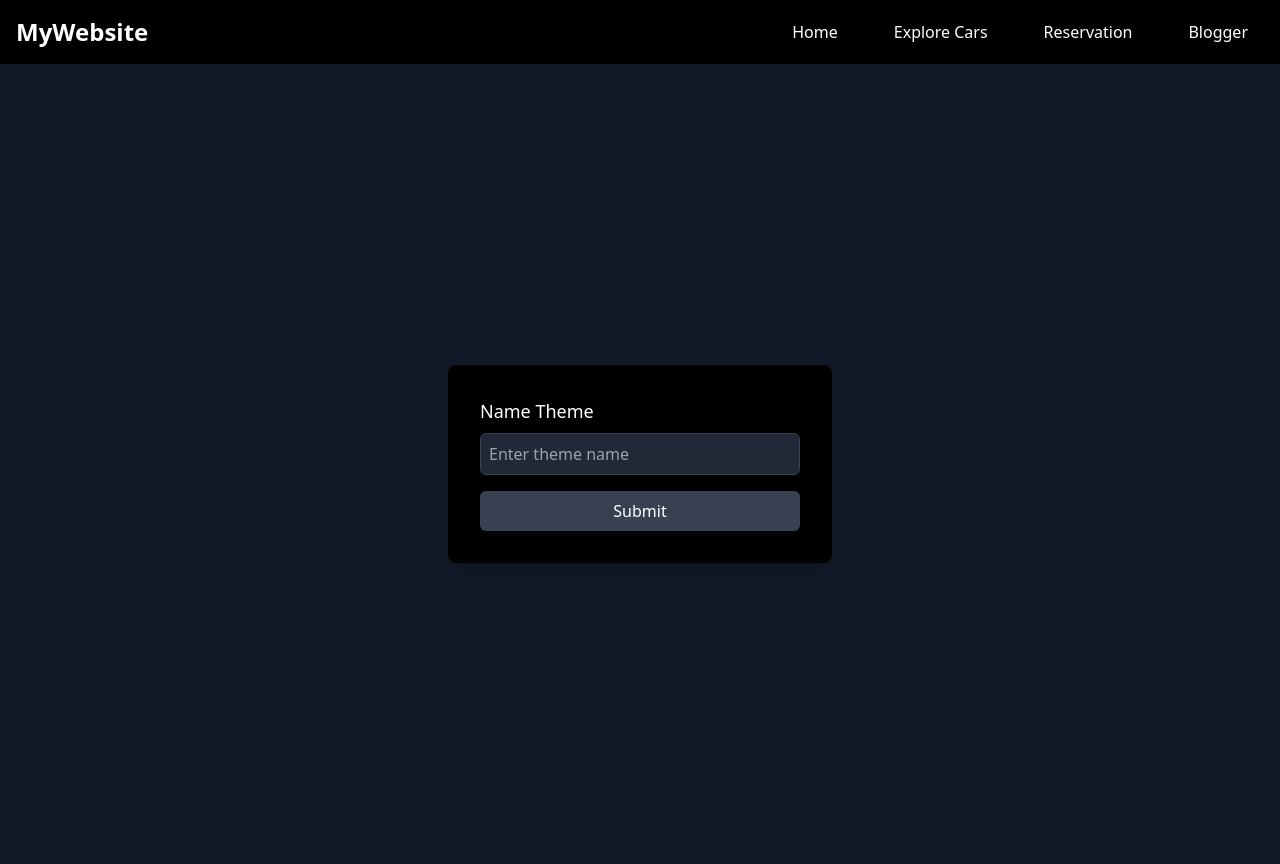
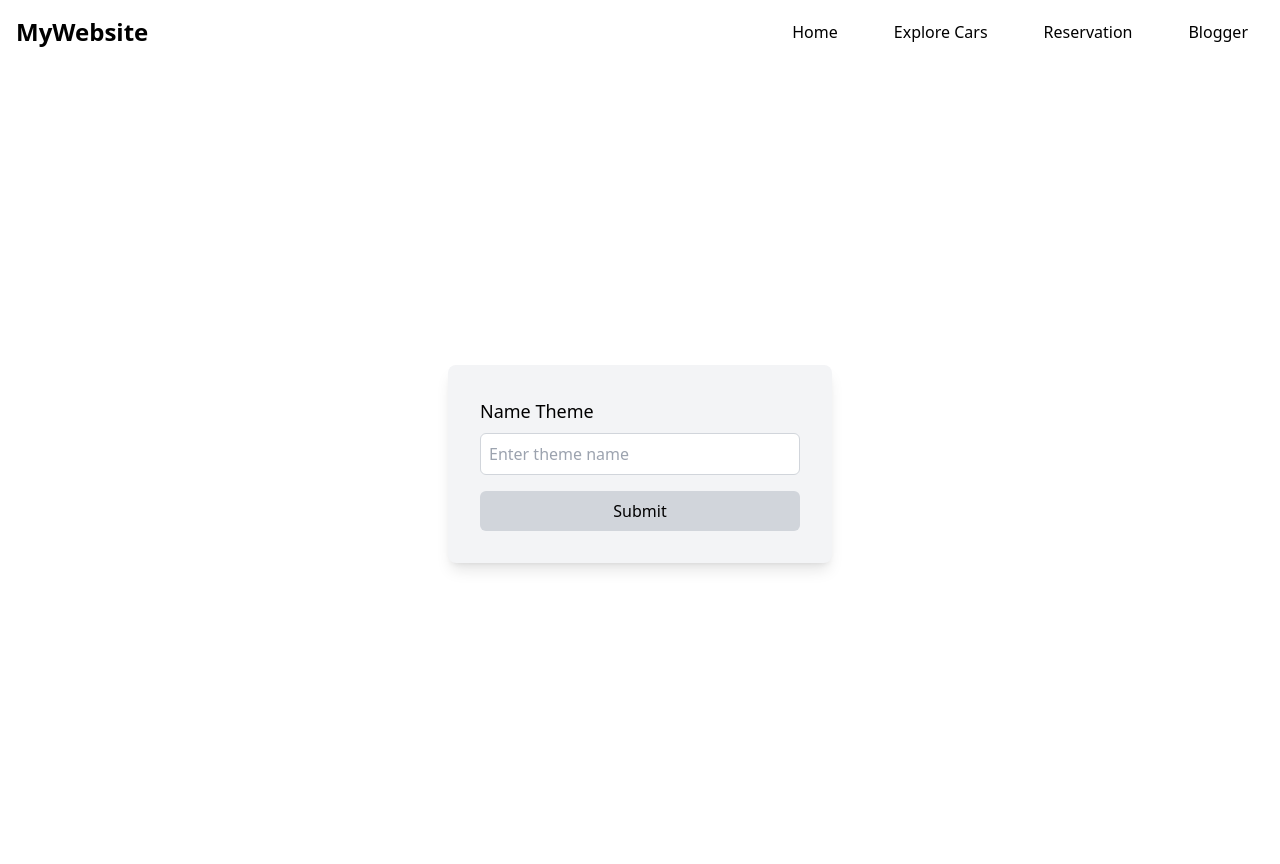
Before and after one commit to HamzaChehlaoui/Driva_Loc_V2, a PHP site: page /Add_theme.php in a window 1280 px wide. Run offline with PHP 8.4, Linux system fonts and the light colour scheme; some libraries are stand-ins or nearby versions.

Commit message:
modified fill blogger

```diff
--- a/Add_theme.php
+++ b/Add_theme.php
@@ -9,7 +9,7 @@
 </head>
 <body>
     <!-- Navbar -->
-    <nav class="bg-black text-white py-4">
+    <nav class="bg-white text-black py-4">
         <div class="max-w-7xl mx-auto px-4">
             <div class="flex justify-between items-center">
                 <!-- Logo or Brand Name -->
@@ -20,24 +20,24 @@
                 <!-- Navbar Links -->
                 <div>
                     <ul class="flex space-x-6">
-                        <li><a href="user.php" class="hover:bg-gray-700 px-4 py-2 rounded">Home</a></li>
-                        <li><a href="showcare.php" class="hover:bg-gray-700 px-4 py-2 rounded">Explore Cars</a></li>
-                        <li><a href="showReserv.php" class="hover:bg-gray-700 px-4 py-2 rounded">Reservation</a></li>
-                        <li><a href="blogger.php" class="hover:bg-gray-700 px-4 py-2 rounded">Blogger</a></li>
+                        <li><a href="user.php" class="hover:bg-gray-200 px-4 py-2 rounded">Home</a></li>
+                        <li><a href="showcare.php" class="hover:bg-gray-200 px-4 py-2 rounded">Explore Cars</a></li>
+                        <li><a href="showReserv.php" class="hover:bg-gray-200 px-4 py-2 rounded">Reservation</a></li>
+                        <li><a href="blogger.php" class="hover:bg-gray-200 px-4 py-2 rounded">Blogger</a></li>
                     </ul>
                 </div>
             </div>
         </div>
     </nav>
 
-    <div class="bg-gray-900 flex items-center justify-center min-h-screen">
-        <div class="bg-black p-8 rounded-lg shadow-lg max-w-sm w-full">
+    <div class="bg-white flex items-center justify-center min-h-screen">
+        <div class="bg-gray-100 p-8 rounded-lg shadow-lg max-w-sm w-full">
             <form action="addtheme.php" method="POST">
                 <div class="mb-4">
-                    <label for="name" class="block text-lg font-medium text-white">Name Theme</label>
-                    <input id="name" name="name_theme" type="text" class="mt-2 p-2 w-full border border-gray-700 rounded-md focus:ring-2 focus:ring-gray-500 text-white bg-gray-800" placeholder="Enter theme name" required>
+                    <label for="name" class="block text-lg font-medium text-black">Name Theme</label>
+                    <input id="name" name="name_theme" type="text" class="mt-2 p-2 w-full border border-gray-300 rounded-md focus:ring-2 focus:ring-gray-500 text-black bg-white" placeholder="Enter theme name" required>
                 </div>
-                <button name="submit" type="submit" class="w-full bg-gray-700 text-white py-2 rounded-md hover:bg-gray-600 focus:outline-none focus:ring-2 focus:ring-gray-500">Submit</button>
+                <button name="submit" type="submit" class="w-full bg-gray-300 text-black py-2 rounded-md hover:bg-gray-200 focus:outline-none focus:ring-2 focus:ring-gray-500">Submit</button>
             </form>
         </div>
     </div>
--- a/Articles.php
+++ b/Articles.php
@@ -234,11 +234,5 @@ class Article {
             return $stmt->execute([$reviewerId, $articleId]);
         }
 
-        // public function getFilteredArticles($search, $theme, $tag, $limit, $offset) {
-        //     $sql = "SELECT DISTINCT a.* FROM articles a
-        //             LEFT JOIN tag_article ta ON a.article_id = ta.article_id
-        //             WHERE a.status = 'approved'"; // Only show approved articles
 
-        //     // ... rest of your existing filtering logic ...
-        // }
     }
--- a/add_tags_to_article.php
+++ b/add_tags_to_article.php
@@ -1,5 +1,8 @@
 <?php
 session_start();
+if($_SESSION['idUser']==null){
+    header('Location:index.php');
+}
 require("conn.php");
 require("TagArticle.php");
 require("Articles.php");
--- a/blogger.php
+++ b/blogger.php
@@ -60,6 +60,9 @@ $totalPages = ceil($totalArticles / $articlesPerPage);
                     <div class="flex items-center space-x-4">
                         <a href="create_article.php" class="bg-blue-600 text-white px-4 py-2 rounded-lg hover:bg-blue-700">
                             Create Article
+                        </a>
+                        <a href="Add_theme.php" class="bg-blue-600 text-white px-4 py-2 rounded-lg hover:bg-blue-700">
+                            Create Theme
                         </a>
                         <a href="favorites.php" class="text-gray-600 hover:text-blue-600">
                             <i class="fas fa-heart"></i> Favorites
```
